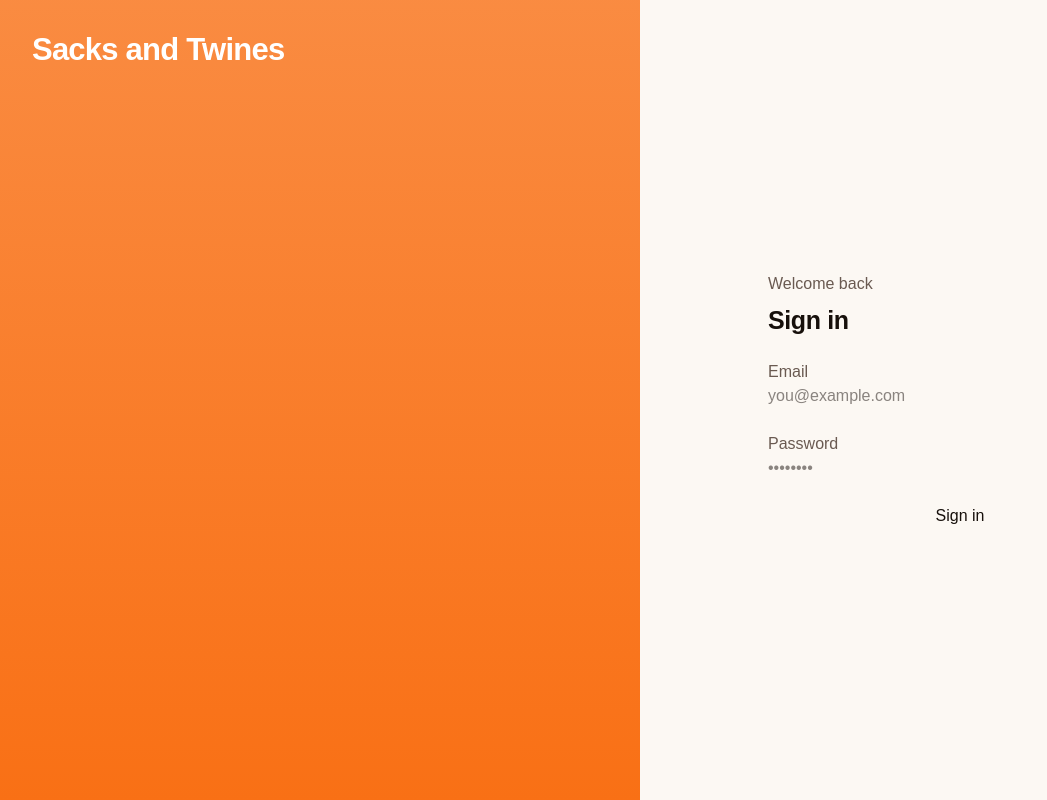
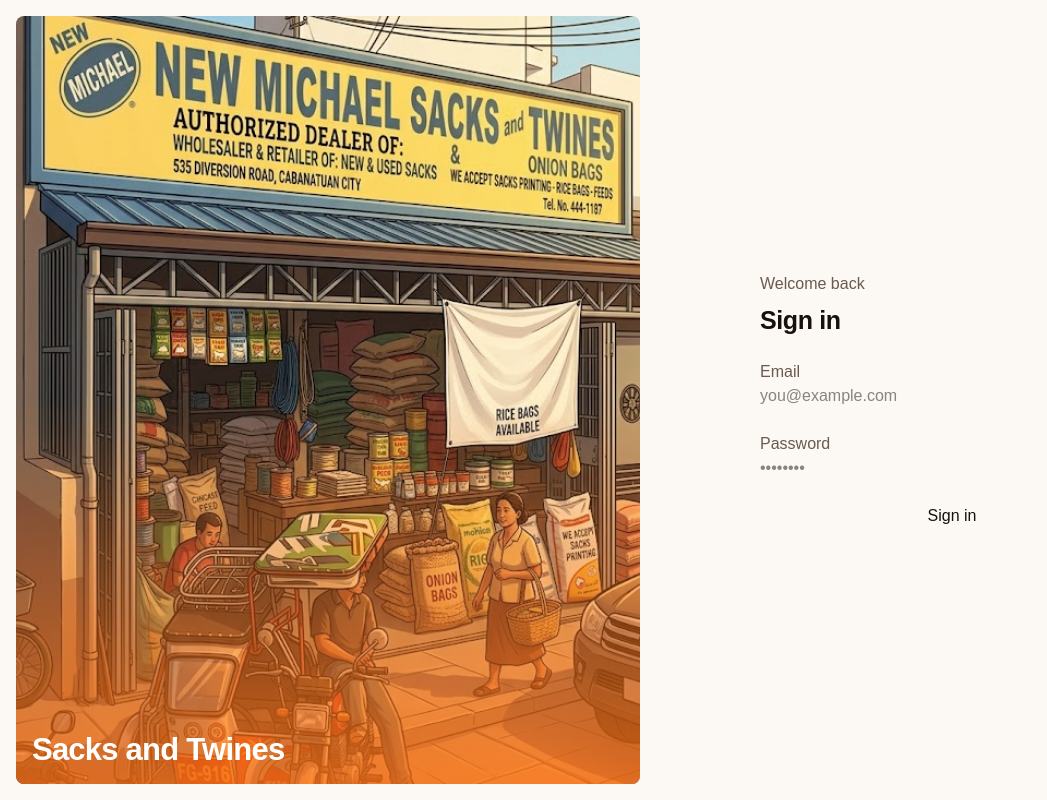
Before and after one commit to cedricangulo/cs-sacks-and-twines, a PHP site: page /sign-in in a window 1280 px wide. Shown: the whole page, without its empty margins (0-1047 px from the left). Run offline with PHP 8.4, Linux system fonts and the light colour scheme; style sheets or scripts are compiled from the project's sources.

Commit message:
style(auth): redesign sign-in page with hero image
- Add background hero image with gradient overlay
- Update error styling to use destructive color tokens
- Restructure layout with absolute positioning for branding
- Use escape_for_html() helper for consistent output escaping
- Improve visual hierarchy and mobile responsiveness

```diff
--- a/app/views/pages/auth/sign-in.php
+++ b/app/views/pages/auth/sign-in.php
@@ -1,14 +1,11 @@
-<?php
-// The sign-in page keeps the form simple and focused: email, password, error
-// feedback, and a single submit action.
-?>
-<section class="flex h-screen">
-  <div class="w-full p-8 max-w-2/4 bg-linear-to-t from-primary to-primary/80">
-    <h1 class="type-xl text-white">Sacks and Twines</h1>
+<section class="flex h-screen p-4">
+  <div class="hidden md:block relative overflow-hidden w-full max-w-2/4 rounded-(--radius) bg-cover bg-center" style="background-image: url('<?= escape_for_html(routeUrl('/public/images/sacks-and-twines.jpg')) ?>');">
+    <div class="absolute bottom-0 left-0 w-full h-2/4 bg-linear-to-t from-primary/80 to-primary/0"></div>
+    <h1 class="absolute text-white bottom-4 left-4 type-xl">Sacks and Twines</h1>
   </div>
-  <div class="grid w-full max-w-2/4 place-items-center">
+  <div class="grid w-full md:max-w-2/4 place-items-center">
     <!-- The action stays on the route itself so the controller can intercept POST requests. -->
-    <form class="mx-auto w-96 space-y-6" action="<?= htmlspecialchars(routeUrl('/sign-in'), ENT_QUOTES, 'UTF-8') ?>" method="post" autocomplete="off">
+    <form class="mx-auto space-y-6 w-96" action="<?= escape_for_html(routeUrl('/sign-in')) ?>" method="post" autocomplete="off">
       <div class="space-y-2">
         <p class="type-base text-muted-foreground">Welcome back</p>
         <h2 class="font-semibold type-lg">Sign in</h2>
@@ -16,14 +13,14 @@
 
       <!-- Show one generic message for validation and authentication errors. -->
       <?php if (!empty($signInError ?? '')): ?>
-        <div class="rounded-lg border border-red-200 bg-red-50 px-4 py-3 text-sm text-red-700">
-          <?= htmlspecialchars((string) ($signInError ?? ''), ENT_QUOTES, 'UTF-8') ?>
+        <div class="hidden rounded-(--radius) px-4 py-3 text-sm text-destructive-foreground border border-red-500 bg-destructive">
+          <?= escape_for_html((string) ($signInError ?? '')) ?>
         </div>
       <?php endif; ?>
 
       <div class="space-y-2">
         <label class="label text-muted-foreground" for="email">Email</label>
-        <input class="w-full input" id="email" type="email" name="email" placeholder="you@example.com" value="<?= htmlspecialchars((string) ($signInEmail ?? ''), ENT_QUOTES, 'UTF-8') ?>" required>
+        <input class="w-full input" id="email" type="email" name="email" placeholder="you@example.com" value="<?= escape_for_html((string) ($signInEmail ?? '')) ?>" required>
       </div>
 
       <div class="space-y-2">
```
Also changed, not shown: public/css/output.css, public/images/sacks-and-twines.jpg (added).
